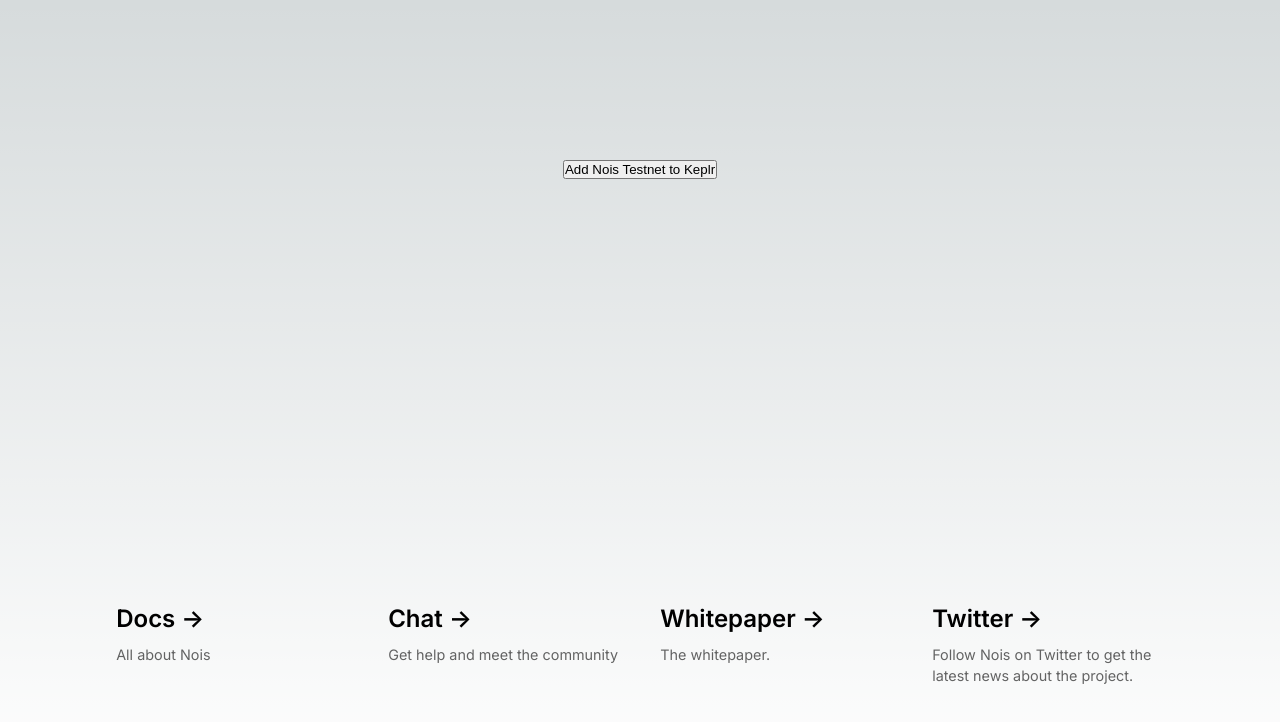
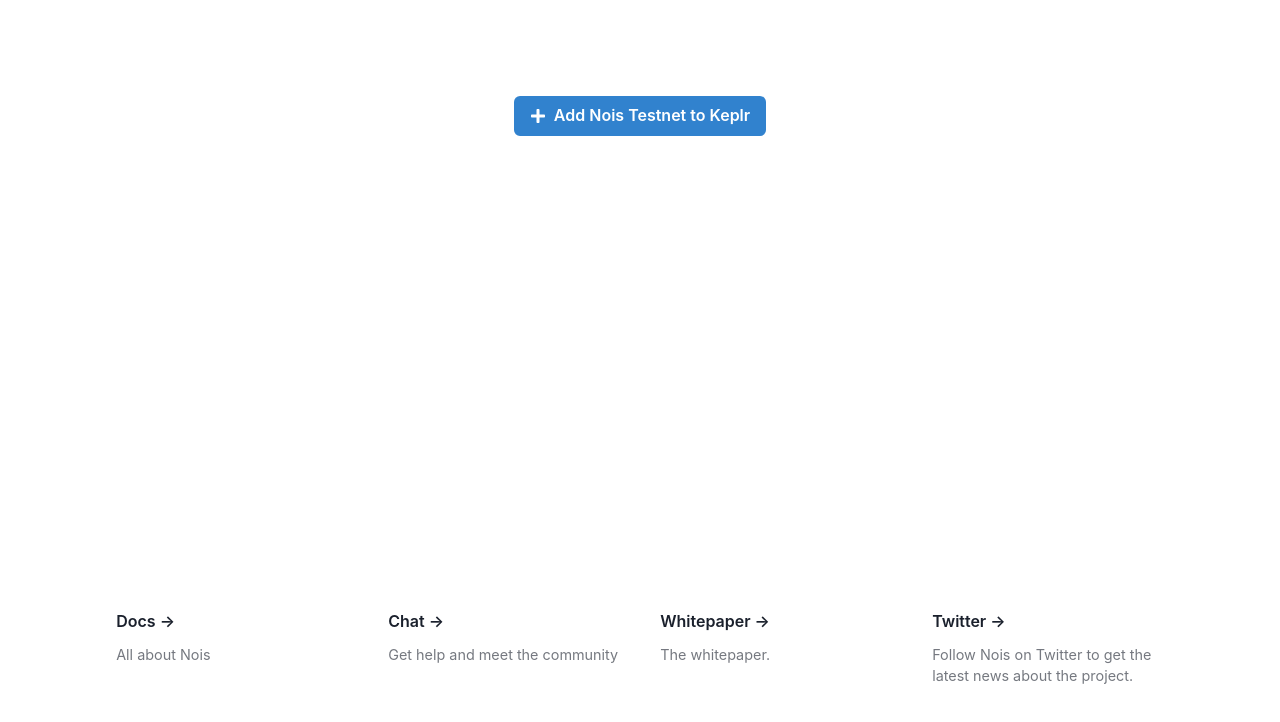
Before and after one commit to noislabs/address-generator, a Next.js app: page / in a window 1280 px wide. Shown: the top 722 px of the page. Built offline with nearby package versions, Linux system fonts and the light colour scheme.

Commit message:
Add styling

```diff
--- a/package.json
+++ b/package.json
@@ -10,14 +10,19 @@
     "format": "prettier \"src/**/*.{js,ts,tsx,md}\" --write"
   },
   "dependencies": {
+    "@chakra-ui/react": "^2.5.1",
+    "@emotion/react": "^11.10.6",
+    "@emotion/styled": "^11.10.6",
     "@types/node": "18.15.0",
     "@types/react": "18.0.28",
     "@types/react-dom": "18.0.11",
     "eslint": "8.36.0",
     "eslint-config-next": "13.2.4",
+    "framer-motion": "^10.2.4",
     "next": "13.2.4",
     "react": "18.2.0",
     "react-dom": "18.2.0",
+    "react-icons": "^4.8.0",
     "typescript": "4.9.5"
   },
   "devDependencies": {
--- a/src/pages/_app.tsx
+++ b/src/pages/_app.tsx
@@ -1,6 +1,23 @@
 import "@/styles/globals.css";
 import type { AppProps } from "next/app";
+import { ChakraProvider, extendTheme } from "@chakra-ui/react";
 
-export default function App({ Component, pageProps }: AppProps) {
-  return <Component {...pageProps} />;
+const colors = {
+  brand: {
+    900: "#1a365d",
+    800: "#153e75",
+    700: "#2a69ac",
+  },
+};
+
+const theme = extendTheme({ colors });
+
+function MyApp({ Component, pageProps }: AppProps) {
+  return (
+    <ChakraProvider theme={theme}>
+      <Component {...pageProps} />
+    </ChakraProvider>
+  );
 }
+
+export default MyApp;
--- a/src/pages/index.tsx
+++ b/src/pages/index.tsx
@@ -1,26 +1,43 @@
 import Head from "next/head";
-import { Inter } from "next/font/google";
 import styles from "@/styles/Home.module.css";
 import { noisConfig } from "@/lib/noisConfig";
 import { useState } from "react";
-
-const inter = Inter({ subsets: ["latin"] });
+import { Alert, AlertIcon, AlertTitle, AlertDescription, Button, VStack,
+  useToast } from "@chakra-ui/react";
+import { FaCheck, FaPlus } from "react-icons/fa";
 
 export default function Home() {
-  const [lastError, setLastError] = useState<string>();
+  const [lastError, setLastError] = useState<{ title: string; description: string }>();
+  const [installed, setInstalled] = useState(false);
+  const toast = useToast()
 
   function addNoisAsSuggestedChain() {
     setLastError(undefined);
     const anyWindow: any = window;
     if (!anyWindow.keplr) {
-      alert("Keplr not found");
-      setLastError("Keplr not found");
+      setLastError({
+        title: "Keplr not found",
+        description: "It seems like Keplr is not installed.",
+      });
     } else {
       anyWindow.keplr.experimentalSuggestChain(noisConfig).then(
-        () => console.log("Suggested chain installed"),
+        () => {
+          console.log("Suggested chain installed");
+          setInstalled(true);
+          toast({
+            title: 'Installed.',
+            description: "Nois Testnet installed in Keplr.",
+            status: 'success',
+            duration: 3_000,
+            isClosable: true,
+          })
+        },
         (err: any) => {
           console.error(err);
-          setLastError("An error occurred when adding the suggested chain");
+          setLastError({
+            title: "Suggested chain could not be added",
+            description: err.toString(),
+          });
         },
       );
     }
@@ -30,18 +47,31 @@
     <>
       <Head>
         <title>Nois Address Generator</title>
-        <meta name="description" content="Generated by create next app" />
         <meta name="viewport" content="width=device-width, initial-scale=1" />
         <link rel="icon" href="/favicon.ico" />
       </Head>
       <main className={styles.main}>
-        <div className={styles.center}>
+        <VStack>
           <p>
-            <button onClick={() => addNoisAsSuggestedChain()}>Add Nois Testnet to Keplr</button>
+            <Button
+              leftIcon={installed ? <FaCheck /> : <FaPlus />}
+              isDisabled={installed}
+              colorScheme="blue"
+              variant="solid"
+              onClick={() => addNoisAsSuggestedChain()}
+            >
+              {installed ? <>Added</> : <>Add Nois Testnet to Keplr</>}
+            </Button>
           </p>
 
-          {lastError && <p>{lastError}</p>}
-        </div>
+          {lastError && (
+            <Alert status="error">
+              <AlertIcon />
+              <AlertTitle>{lastError.title}</AlertTitle>
+              <AlertDescription>{lastError.description}</AlertDescription>
+            </Alert>
+          )}
+        </VStack>
 
         <div className={styles.grid}>
           <a
@@ -50,10 +80,10 @@
             target="_blank"
             rel="noopener noreferrer"
           >
-            <h2 className={inter.className}>
+            <h2>
               Docs <span>-&gt;</span>
             </h2>
-            <p className={inter.className}>All about Nois</p>
+            <p>All about Nois</p>
           </a>
 
           <a
@@ -62,10 +92,10 @@
             target="_blank"
             rel="noopener noreferrer"
           >
-            <h2 className={inter.className}>
+            <h2>
               Chat <span>-&gt;</span>
             </h2>
-            <p className={inter.className}>Get help and meet the community</p>
+            <p>Get help and meet the community</p>
           </a>
 
           <a
@@ -74,10 +104,10 @@
             target="_blank"
             rel="noopener noreferrer"
           >
-            <h2 className={inter.className}>
+            <h2>
               Whitepaper <span>-&gt;</span>
             </h2>
-            <p className={inter.className}>The whitepaper.</p>
+            <p>The whitepaper.</p>
           </a>
 
           <a
@@ -86,10 +116,10 @@
             target="_blank"
             rel="noopener noreferrer"
           >
-            <h2 className={inter.className}>
+            <h2>
               Twitter <span>-&gt;</span>
             </h2>
-            <p className={inter.className}>
+            <p>
               Follow Nois on Twitter to get the latest news about the project.
             </p>
           </a>
```
Also changed, not shown: 1 other file (tests, documents, lock files or other folders).
